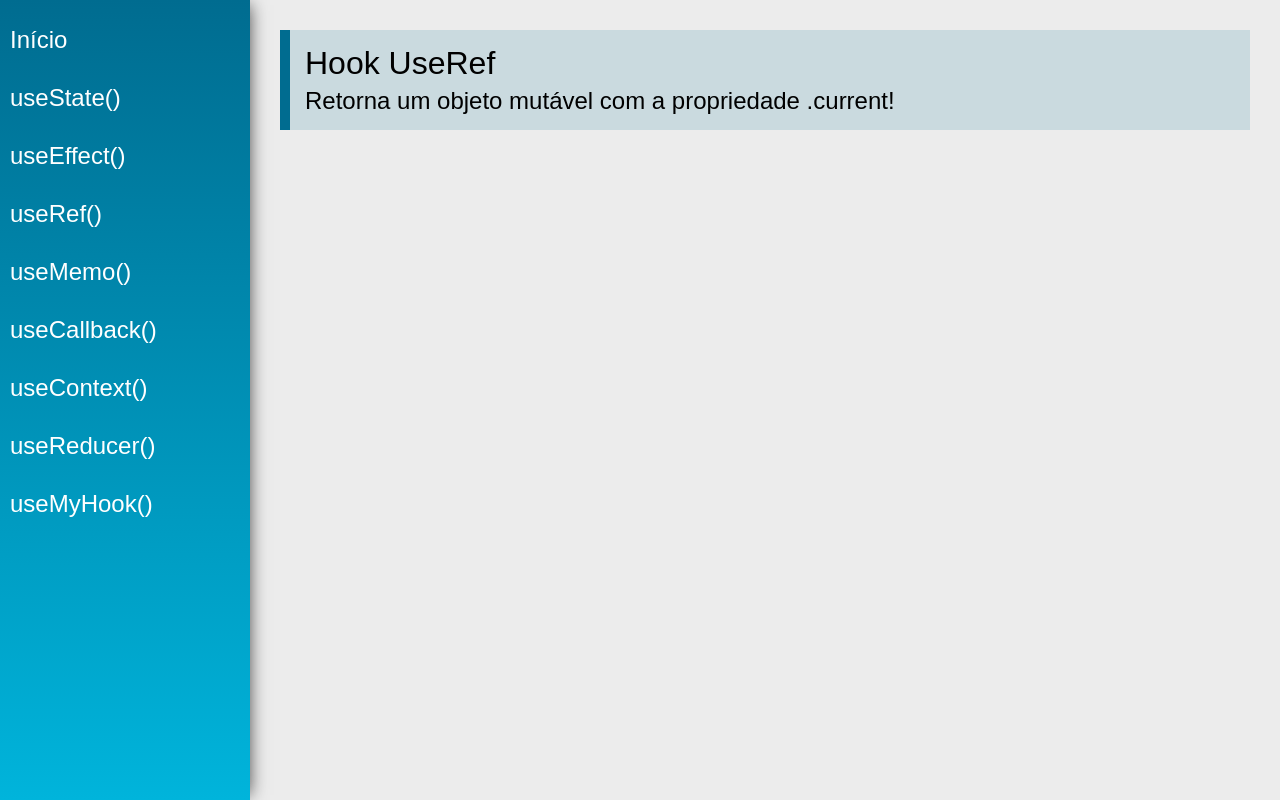
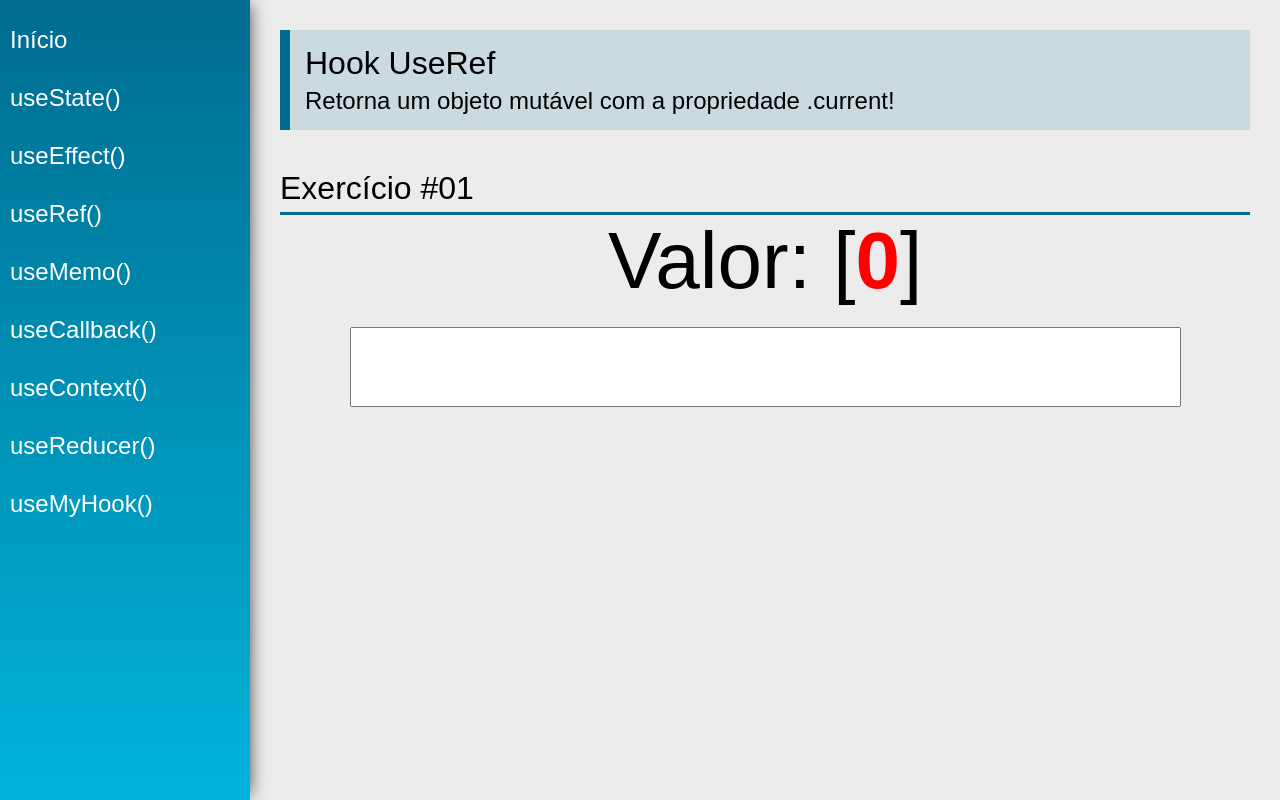
Before and after one commit to wen-dell/hooks, a React (Create React App) app: page /useRef in a window 1280 px wide. Built offline with nearby package versions, Linux system fonts and the light colour scheme.

Commit message:
useRef #01

```diff
--- a/src/views/examples/UseRef.jsx
+++ b/src/views/examples/UseRef.jsx
@@ -1,13 +1,29 @@
-import React from 'react';
+import React, { useEffect, useState, useRef } from 'react';
 import PageTitle from '../../components/layout/PageTitle';
+import SectionTitle from '../../components/layout/SectionTitle';
 
 const UseRef = (props) => {
+    const [value1, setValue1] = useState("");
+    const count = useRef(0);
+    useEffect(() => {
+        count.current = count.current + 1;
+    }, [value1]);
     return (
         <div className="UseRef">
             <PageTitle
                 title="Hook UseRef"
                 subtitle="Retorna um objeto mutável com a propriedade .current!"
             />
+            <SectionTitle title="Exercício #01" />
+            <div className="center">
+                <div>
+                    <span className="text">Valor: </span>
+                    <span className="text">{value1} [</span>
+                    <span className="text red">{count.current}</span>
+                    <span className="text">]</span>
+                </div>
+                <input type="text" className="input" value={value1} onChange={e => setValue1(e.target.value)}/>
+            </div>
         </div>
     );
 }
```
